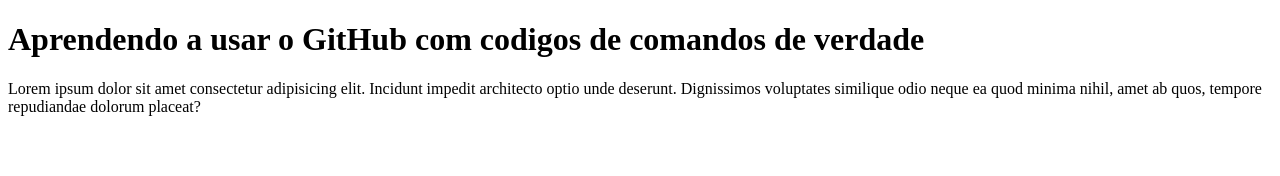
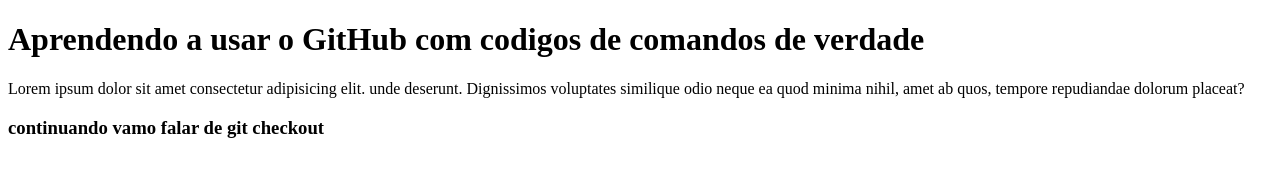
Before and after one commit to WilsonPleal/curso_github, a plain HTML site: page github/index.html in a window 1280 px wide. Drawn offline with Linux system fonts and the light colour scheme.

Commit message:
alterei pra testar o git checkout

```diff
--- a/github/index.html
+++ b/github/index.html
@@ -7,6 +7,7 @@
 </head>
 <body>
     <h1>Aprendendo a usar o GitHub com codigos de comandos de verdade</h1>
-    <p>Lorem ipsum dolor sit amet consectetur adipisicing elit. Incidunt impedit architecto optio unde deserunt. Dignissimos voluptates similique odio neque ea quod minima nihil, amet ab quos, tempore repudiandae dolorum placeat?</p>
+    <p>Lorem ipsum dolor sit amet consectetur adipisicing elit. unde deserunt. Dignissimos voluptates similique odio neque ea quod minima nihil, amet ab quos, tempore repudiandae dolorum placeat?</p>
+    <h3>continuando vamo falar de git checkout</h3>
 </body>
 </html>
```
